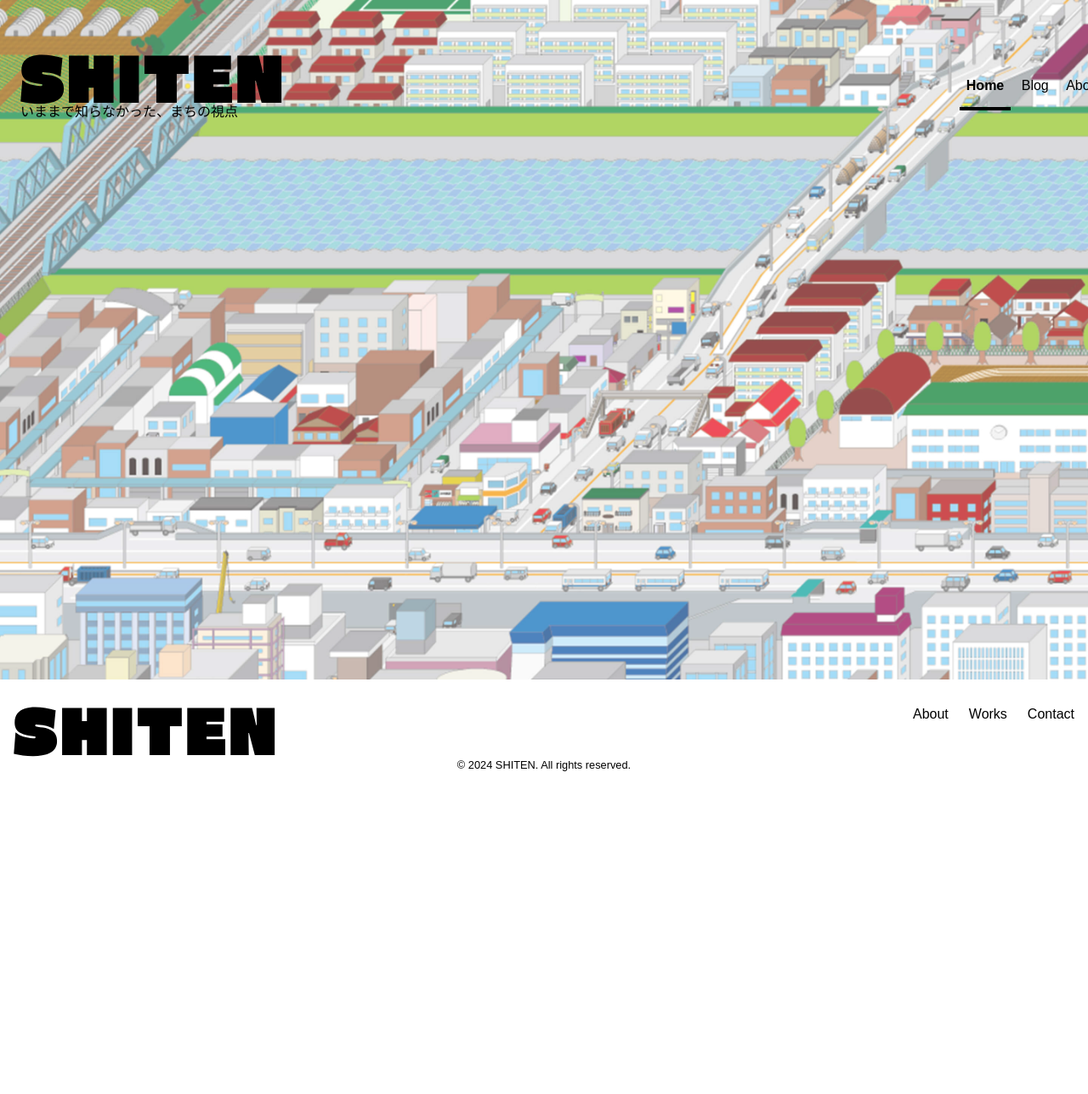
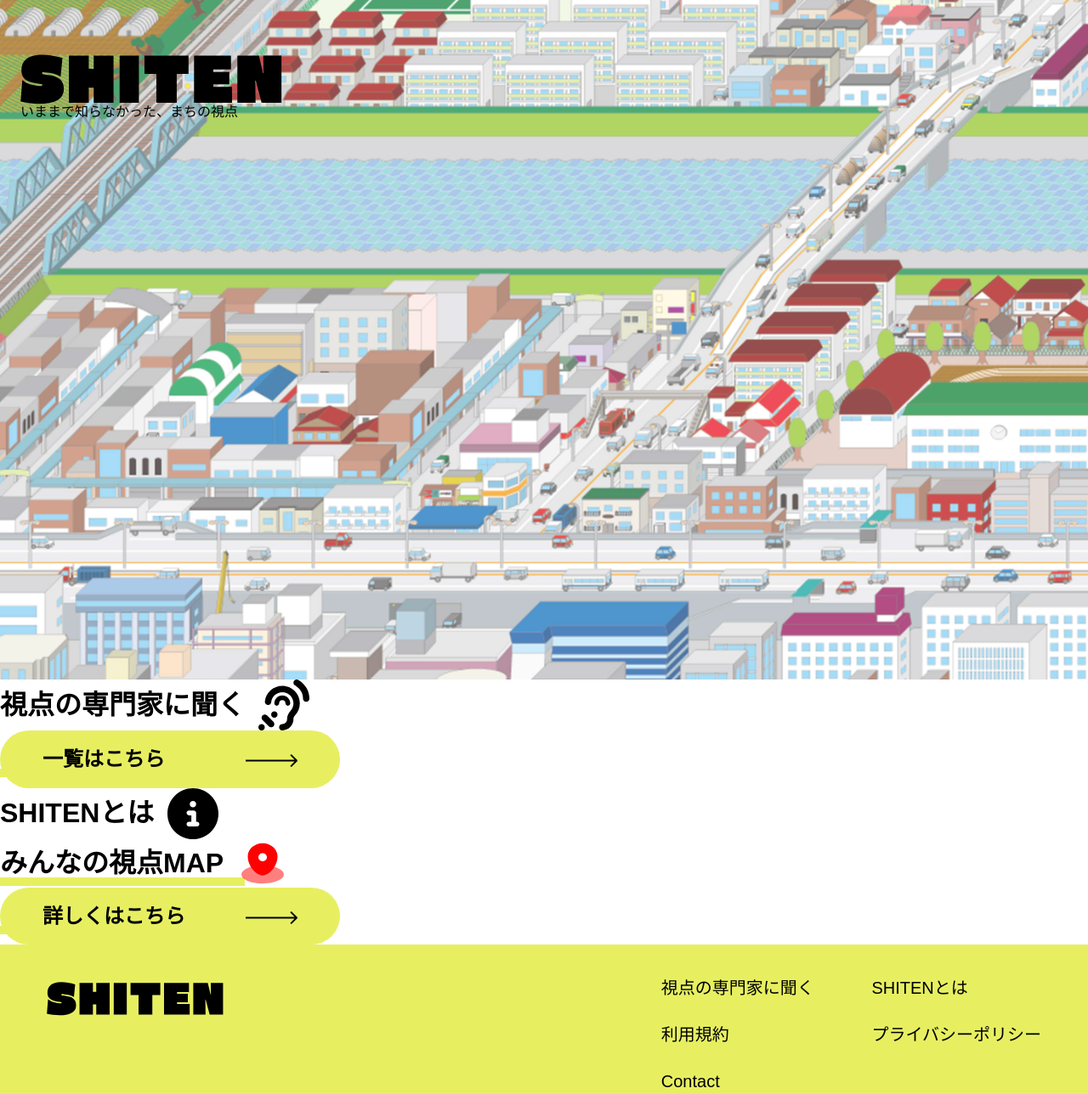
Before and after one commit to Y-SHINDO-4077/shiten, an Astro site: page / in a window 1280 px wide. Shown: the top 1288 px of the page at 85% size. Before the commit the page ends 1005 px from the top, so only its background shows below. Built offline with nearby package versions, Linux system fonts and the light colour scheme; Astro itself is replaced by a stand-in of ours.

Commit message:
fix:buttonコンポーネント、h2コンポーネント作成

```diff
--- /dev/null
+++ b/src/assets/scss/foundation/_base.scss
@@ -0,0 +1,32 @@
+$ja-font: 'm-plus-rounded-1c', sans-serif;
+$heading-font: 'toppan-bunkyu-midashi-go-std', sans-serif;
+$en-font: 'poppins', sans-serif;
+$font-weight-regular: 400;
+$font-weight-medium: 500;
+$font-weight-bold: 700;
+$font-weight-black: 900;
+
+$font-size-regular:16px;
+$font-size-large:20px;
+$font-size-small:14px;
+$font-size-x-small:12px;
+
+$font-size-x-large:24px;
+$font-size-xx-large:32px;
+$font-size-xxx-large:48px;
+$font-size-xxxx-large:56px;
+
+$white: #fff;
+$black: #000;
+$yellow: #e7ef61;
+$gray : #b9b9b9;
+
+
+body {
+	font-family: $ja-font;
+	font-size: $font-size-regular;
+}
+
+main {
+	margin: auto;
+}
--- a/src/assets/scss/global.scss
+++ b/src/assets/scss/global.scss
@@ -1,24 +1,15 @@
 /* foundation */
-@use 'foundation/destyle.scss';
+@use 'foundation/_destyle.scss';
+@use 'foundation/_base.scss';
 
-$ja-font: 'm-plus-rounded-1c', sans-serif;
-$heading-font: 'toppan-bunkyu-midashi-go-std', sans-serif;
-$en-font: 'poppins', sans-serif;
-$font-weight-regular: 400;
-$font-weight-medium: 500;
-$font-weight-bold: 700;
-$font-weight-black: 900;
-$font-size-regular:16px;
+/*layout*/
+@use 'layout/_baselayout.scss';
+@use 'layout/_header.scss';
+@use 'layout/_footer.scss';
 
-body {
-	font-family: $ja-font;
-	font-size: $font-size-regular;
-}
-
-main {
-
-	margin: auto;
-}
+/*object/component*/
+@use 'object/component/_button.scss';
+@use 'object/component/_heading.scss';
 
 .sr-only {
 	position: absolute !important;
--- /dev/null
+++ b/src/assets/scss/layout/_baselayout.scss
@@ -0,0 +1,5 @@
+.l-section-inner{
+  max-width: 1210px;
+  padding:0 20px;
+  margin:auto;
+}
--- /dev/null
+++ b/src/assets/scss/layout/_footer.scss
@@ -0,0 +1,38 @@
+	@use '../foundation/_base.scss' as *;
+
+	.l-footer {
+		text-align: center;
+		background-color: $yellow;
+		padding-block:40px 24px;
+	}
+
+	.p-footer{
+		display: flex;
+		justify-content: space-between;
+
+		@media screen and (max-width: 768px) {
+			flex-direction: column;
+		}
+	}
+
+	.p-footer__navigation{
+		display: grid;
+    gap: 32px 48px;
+    grid-template-columns: 1fr 1fr;
+			@media screen and (max-width: 768px) {
+				margin-top:56px;
+				 grid-template-columns: 1fr;
+			}
+	}
+
+	.p-footer__navigation-item{
+		font-size: $font-size-large;
+		text-align: left;
+		@media screen and (max-width: 768px) {
+				text-align: center;
+		}
+	}
+
+	.p-footer__copyright{
+		margin-top: 48px;
+	}
--- /dev/null
+++ b/src/assets/scss/layout/_header.scss
@@ -0,0 +1,13 @@
+	@use '../foundation/_base.scss' as *;
+
+  .l-header {
+		position:fixed;
+		top:0;
+		left:0;
+		display: flex;
+		justify-content: space-between ;
+		align-items: center;
+		width:100%;
+		margin-top: 64px;
+		margin-left: 24px;
+	}
--- /dev/null
+++ b/src/assets/scss/object/component/_button.scss
@@ -0,0 +1,29 @@
+@use '../../foundation/_base.scss' as *;
+.c-button{
+  display: inline-flex;
+  justify-content: space-between;
+  align-items: center;
+  max-width: 400px;
+  width: 100%;
+  min-width:72px;
+  padding: 20px 50px;
+  background-color: $yellow;
+  border-radius: 50vh;
+  font-size: $font-size-x-large;
+  font-weight: $font-weight-bold;
+  transform: translateX(0%);
+  transition: transform 0.3s ease-in;
+
+  &:hover{
+    .c-button__arrow{
+      transform: translateX(10%);
+       transition: transform 0.3s ease-out;
+    }
+  }
+}
+
+.c-button__arrow{
+  img{
+    vertical-align: middle;
+  }
+}
--- /dev/null
+++ b/src/assets/scss/object/component/_heading.scss
@@ -0,0 +1,22 @@
+@use '../../foundation/_base.scss' as *;
+.c-heading__h2{
+  position: relative;
+  display: flex;
+  align-items: center;
+  gap: 16px;
+  width: fit-content;
+  font-size: $font-size-xx-large;
+  font-weight:$font-weight-black;
+  white-space: nowrap;
+
+   &::after{
+    content: "";
+    display: inline-flex;
+    width: 288px;
+    height: 10px;
+    position: absolute;
+    bottom: -55px;
+    background-color: $yellow;
+    z-index: -1;
+   }
+}
--- /dev/null
+++ b/src/components/Button.astro
@@ -0,0 +1,10 @@
+---
+import Arrow from '../assets/images/Arrow.svg';
+const { url , title } = Astro.props;
+---
+<a href={url} class="c-button">
+  {title}
+  <span class="c-button__arrow">
+    <img src={Arrow.src} alt="" />
+  </span>
+</a>
--- /dev/null
+++ b/src/components/ContentWrapper.astro
@@ -0,0 +1,5 @@
+---
+---
+<div class="l-section-inner">
+  <slot/>
+</div>
--- a/src/components/Footer.astro
+++ b/src/components/Footer.astro
@@ -1,51 +1,28 @@
 ---
 import { Image } from 'astro:assets';
+import ContentWrapper from './ContentWrapper.astro';
 import Logo from '../assets/images/logo.svg';
 const today = new Date();
 ---
 
 <footer class="l-footer">
-
+	<ContentWrapper>
 		<div class="p-footer">
 			<div class="p-footer__logo">
 				<a href="/">
-				<Image src={Logo} alt="SHITEN"/>
+					<Image src={Logo} alt="SHITEN" width="208" height="48"/>
 				</a>
 			</div>
 			<ul class="p-footer__navigation">
-				<li class="p-footer__navigation-item"><a href="/about">About</a></li>
-				<li class="p-footer__navigation-item"><a href="/works">Works</a></li>
+					<li class="p-footer__navigation-item"><a href="/article">視点の専門家に聞く</a></li>
+					<li class="p-footer__navigation-item"><a href="/about">SHITENとは</a></li>
+					<li class="p-footer__navigation-item"><a href="/terms">利用規約</a></li>
+					<li class="p-footer__navigation-item"><a href="/privacy">プライバシーポリシー</a></li>
 					<li class="p-footer__navigation-item"><a href="/contact">Contact</a></li>
 			</ul>
 		</div>
-	<p><small>&copy; {today.getFullYear()} SHITEN. All rights reserved.</small></p>
+		<p class="p-footer__copyright">
+			<small>&copy; {today.getFullYear()} SHITEN. All rights reserved.</small>
+		</p>
+	</ContentWrapper>
 </footer>
-<style>
-	.l-footer {
-		padding: 2em 1em 6em 1em;
-		text-align: center;
-	}
-
-	.p-footer__navigation{
-		display: flex;
-		gap:24px;
-	}
-
-	.p-footer{
-		display: flex;
-		justify-content: space-between;
-	}
-	.social-links {
-		display: flex;
-		justify-content: center;
-		gap: 1em;
-		margin-top: 1em;
-	}
-	.social-links a {
-		text-decoration: none;
-		color: rgb(var(--gray));
-	}
-	.social-links a:hover {
-		color: rgb(var(--gray-dark));
-	}
-</style>
--- a/src/components/Header.astro
+++ b/src/components/Header.astro
@@ -12,26 +12,16 @@ import Logo from '../assets/images/logo.svg';
 			<p class="p-header__subtitle">いままで知らなかった、まちの視点</p>
 		</a>
 	</div>
-	<nav class="p-header__navigation">
+	<!-- <nav class="p-header__navigation">
 		<ul class="p-header__navigation-list">
 			<HeaderLink href="/">Home</HeaderLink>
 			<HeaderLink href="/blog">Blog</HeaderLink>
 			<HeaderLink href="/about">About</HeaderLink>
 		</ul>
-	</nav>
+	</nav> -->
 </header>
 <style>
-	.l-header {
-		position:fixed;
-		top:0;
-		left:0;
-		display: flex;
-		justify-content: space-between ;
-		align-items: center;
-		width:100%;
-		margin-top: 64px;
-		margin-left: 24px;
-	}
+
 	h1 {
 		margin: 0;
 		font-size: 1em;
--- /dev/null
+++ b/src/components/Heading.astro
@@ -0,0 +1,39 @@
+---
+import { Image } from 'astro:assets';
+import Ear from "../assets/images/ear-listen-solid.svg";
+import Info from "../assets/images/circle-info-solid.svg";
+import Map from "../assets/images/map-point-wave.svg";
+type Props = {
+  heading: string;
+  icon: "ear" | "info" | "map";
+  IconArray?: {
+    icon: "ear" | "info" | "map";
+    src: string;
+  }[];
+};
+const IconArray = [
+  {
+    icon: "ear",
+    src: Ear,
+  },
+  {
+    icon: "info",
+    src: Info,
+  },
+  {
+    icon: "map",
+    src: Map,
+  },
+];
+const { heading , icon = "ear"} = Astro.props;
+---
+<h2 class="c-heading__h2">
+  { heading }
+  <span>
+  {
+      IconArray.find((item) => item.icon === icon)?.src && (
+        <Image src={IconArray.find((item) => item.icon === icon)?.src} alt="" />
+      )
+  }
+  </span>
+</h2>
--- a/src/layouts/BaseLayout.astro
+++ b/src/layouts/BaseLayout.astro
@@ -41,6 +41,7 @@ import { SITE_TITLE, SITE_DESCRIPTION } from '../consts';
 				};
 				s.parentNode.insertBefore(tk, s);
 			})(document);
+			/* eslint-disable */
 		</script>
 	</head>
 	<body>
--- a/src/pages/index.astro
+++ b/src/pages/index.astro
@@ -1,8 +1,15 @@
 ---
 import BaseLayout from '../layouts/BaseLayout.astro';
 import MV from '../components/mv.astro';
+import Button from '../components/Button.astro';
+import Heading from '../components/Heading.astro';
 ---
 
 <BaseLayout>
 	<MV/>
+	<Heading heading='視点の専門家に聞く' icon="ear"/>
+	<Button url="/article" title="一覧はこちら"/>
+	<Heading heading='SHITENとは' icon="info"/>
+	<Heading heading='みんなの視点MAP' icon="map"/>
+	<Button url="/about" title="詳しくはこちら"/>
 </BaseLayout>
```
Also changed, not shown: tsconfig.json (+4 -4 lines), src/assets/scss/foundation/_destyle.scss (renamed from src/assets/scss/foundation/destyle.scss). Lines whose indentation alone changed are shown as unchanged.
